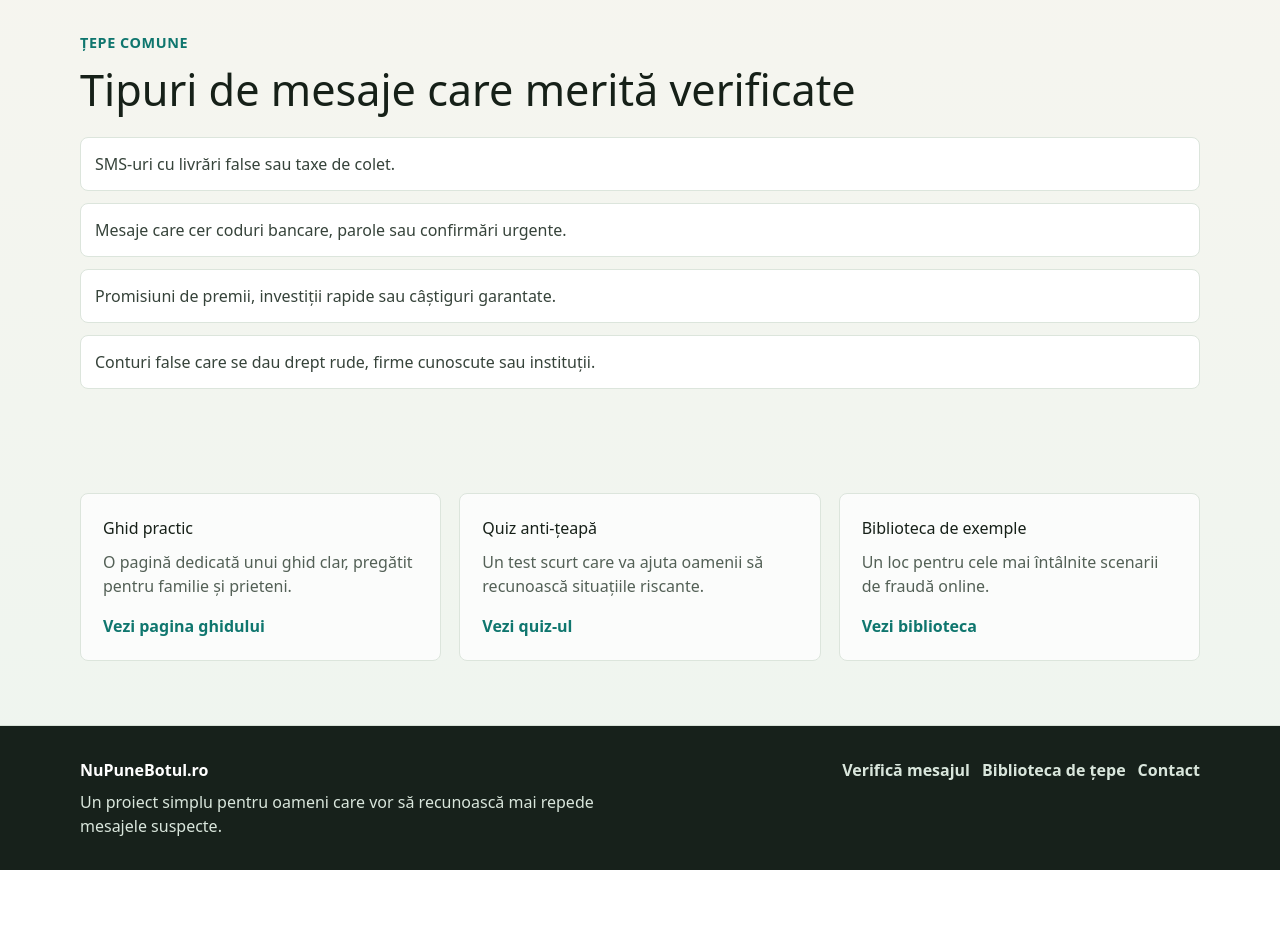
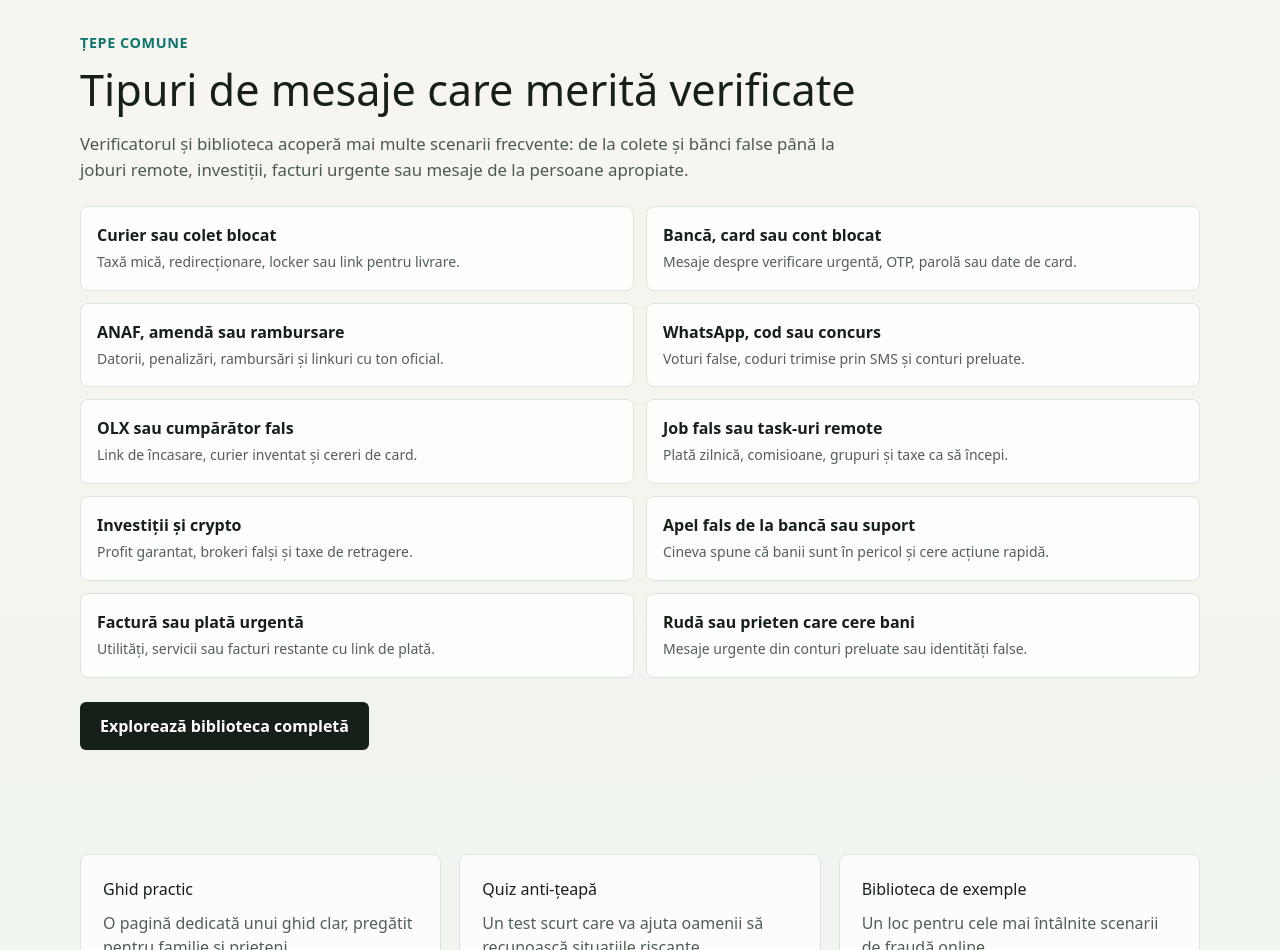
Before and after one commit to gabrielioancuntan/nupunebotul, a Nuxt app: page / in a window 1280 px wide. Shown: the part 1120-2070 px from the top of the page. Before the commit the page ends 1990 px from the top, so only its background shows below. Built offline with nearby package versions, Linux system fonts and the light colour scheme.

Commit message:
tipuri mesaje home page

```diff
--- a/app/pages/index.vue
+++ b/app/pages/index.vue
@@ -60,12 +60,28 @@
       <div class="mx-auto w-[min(1120px,calc(100%_-_32px))]">
         <p class="mb-2.5 mt-0 text-[0.9rem] font-bold uppercase tracking-[0.04em] text-[#0f766e]">Țepe comune</p>
         <h2 class="mb-3.5 mt-0 text-[clamp(1.8rem,4vw,2.7rem)] leading-tight text-[#162018]">Tipuri de mesaje care merită verificate</h2>
-        <ul class="mt-5 grid list-none gap-3 p-0">
-          <li class="rounded-lg border border-[#dce5dc] bg-white p-3.5 text-[#36433a]">SMS-uri cu livrări false sau taxe de colet.</li>
-          <li class="rounded-lg border border-[#dce5dc] bg-white p-3.5 text-[#36433a]">Mesaje care cer coduri bancare, parole sau confirmări urgente.</li>
-          <li class="rounded-lg border border-[#dce5dc] bg-white p-3.5 text-[#36433a]">Promisiuni de premii, investiții rapide sau câștiguri garantate.</li>
-          <li class="rounded-lg border border-[#dce5dc] bg-white p-3.5 text-[#36433a]">Conturi false care se dau drept rude, firme cunoscute sau instituții.</li>
-        </ul>
+        <p class="max-w-[760px] text-[1.05rem] text-[#4b5b50]">
+          Verificatorul și biblioteca acoperă mai multe scenarii frecvente: de la colete și bănci false
+          până la joburi remote, investiții, facturi urgente sau mesaje de la persoane apropiate.
+        </p>
+
+        <div class="mt-6 grid grid-cols-2 gap-3 max-[760px]:grid-cols-1">
+          <NuxtLink
+            v-for="scenario in suspiciousScenarios"
+            :key="scenario.title"
+            :to="scenario.to"
+            class="rounded-lg border border-[#dce5dc] bg-white/80 p-4 text-[#36433a] hover:border-[#9fc5ad] hover:bg-[#f7fbf7]"
+          >
+            <strong class="block text-[#162018]">{{ scenario.title }}</strong>
+            <span class="mt-1 block text-sm leading-relaxed text-[#536056]">{{ scenario.text }}</span>
+          </NuxtLink>
+        </div>
+
+        <div class="mt-6">
+          <NuxtLink to="/tepe" class="inline-flex rounded-md bg-[#162018] px-5 py-3 font-extrabold text-white">
+            Explorează biblioteca completă
+          </NuxtLink>
+        </div>
       </div>
     </section>
 
@@ -90,3 +106,58 @@
     </section>
   </div>
 </template>
+
+<script setup>
+const suspiciousScenarios = [
+  {
+    title: 'Curier sau colet blocat',
+    text: 'Taxă mică, redirecționare, locker sau link pentru livrare.',
+    to: '/tepe/colet-fals'
+  },
+  {
+    title: 'Bancă, card sau cont blocat',
+    text: 'Mesaje despre verificare urgentă, OTP, parolă sau date de card.',
+    to: '/tepe/banca-falsa'
+  },
+  {
+    title: 'ANAF, amendă sau rambursare',
+    text: 'Datorii, penalizări, rambursări și linkuri cu ton oficial.',
+    to: '/tepe/anaf-fals'
+  },
+  {
+    title: 'WhatsApp, cod sau concurs',
+    text: 'Voturi false, coduri trimise prin SMS și conturi preluate.',
+    to: '/tepe/whatsapp-cod'
+  },
+  {
+    title: 'OLX sau cumpărător fals',
+    text: 'Link de încasare, curier inventat și cereri de card.',
+    to: '/tepe/olx'
+  },
+  {
+    title: 'Job fals sau task-uri remote',
+    text: 'Plată zilnică, comisioane, grupuri și taxe ca să începi.',
+    to: '/tepe/job-fals'
+  },
+  {
+    title: 'Investiții și crypto',
+    text: 'Profit garantat, brokeri falși și taxe de retragere.',
+    to: '/tepe/investitii-false'
+  },
+  {
+    title: 'Apel fals de la bancă sau suport',
+    text: 'Cineva spune că banii sunt în pericol și cere acțiune rapidă.',
+    to: '/tepe/uzurpare-identitate'
+  },
+  {
+    title: 'Factură sau plată urgentă',
+    text: 'Utilități, servicii sau facturi restante cu link de plată.',
+    to: '/tepe/phishing'
+  },
+  {
+    title: 'Rudă sau prieten care cere bani',
+    text: 'Mesaje urgente din conturi preluate sau identități false.',
+    to: '/tepe/uzurpare-identitate'
+  }
+]
+</script>
```
